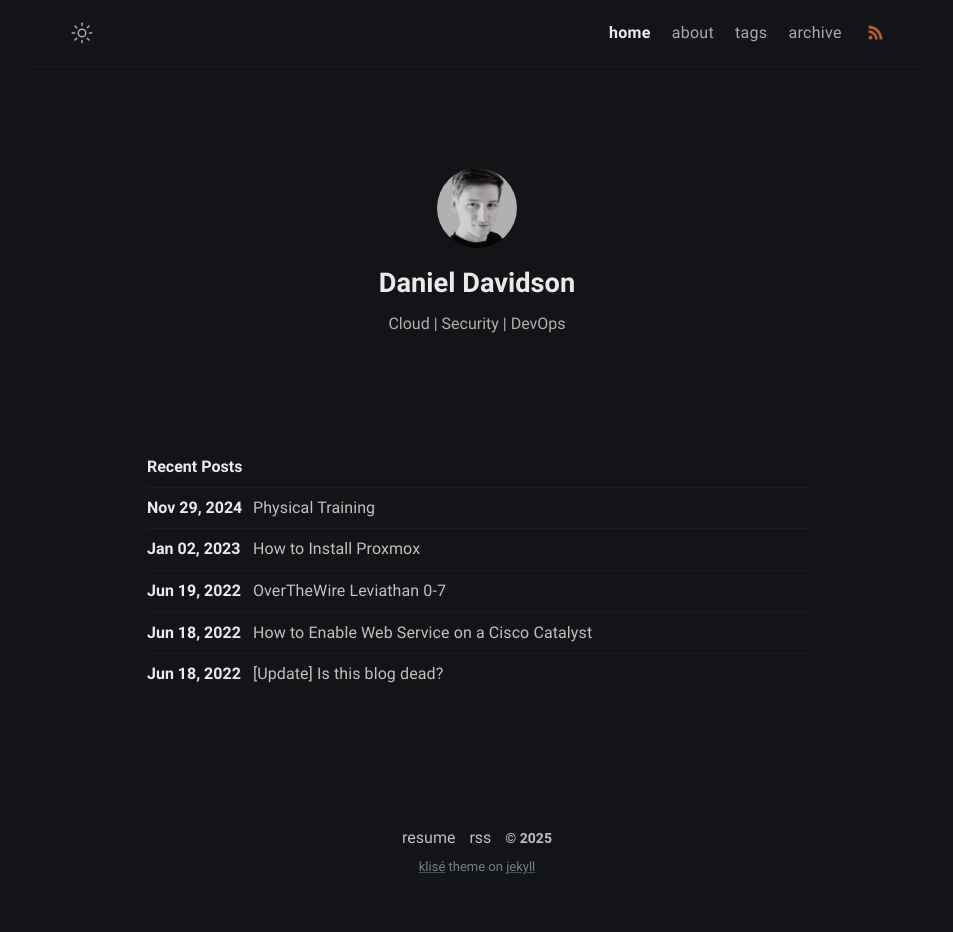
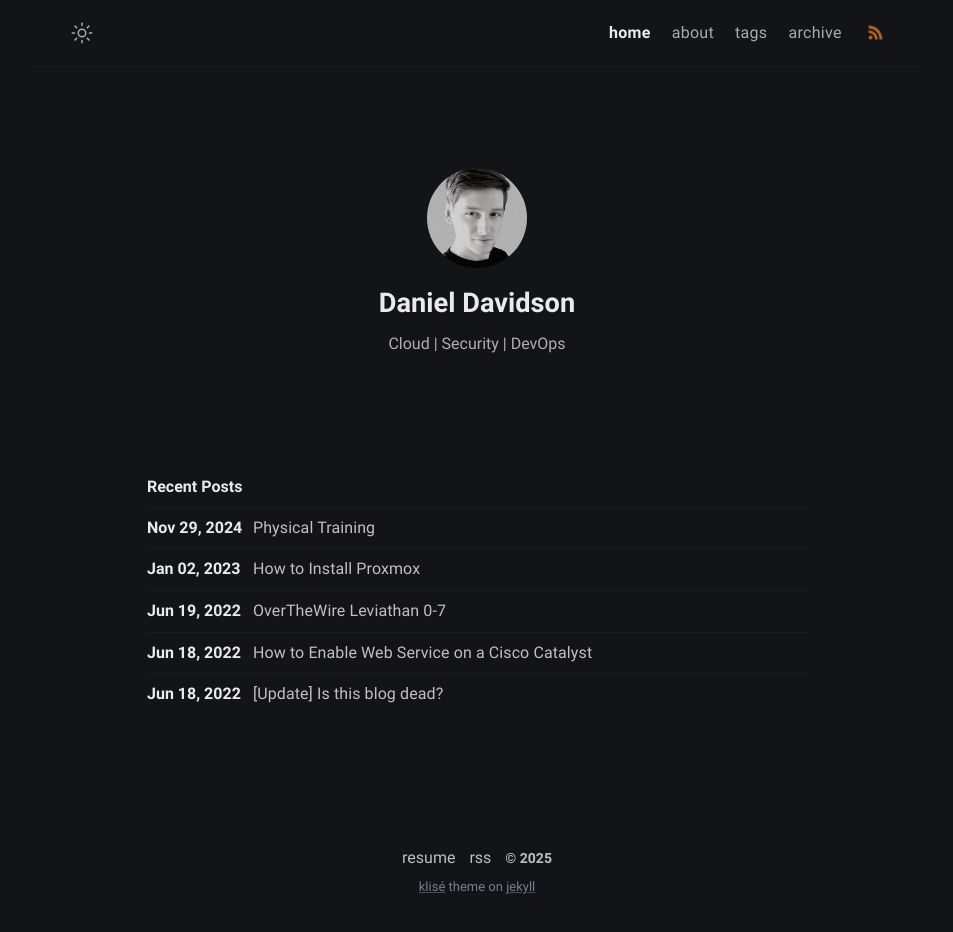
Before and after one commit to dadavidson/dadavidson-blog, a Jekyll site: the page built from index.md, in a window 1280 px wide. Shown: the whole page, without its empty margins (163-1116 px from the left). Built offline with Jekyll 4.4.1, drawn with Linux system fonts in a browser that asks for light colours.

Commit message:
Update _layout.scss

```diff
--- a/_sass/klise/_layout.scss
+++ b/_sass/klise/_layout.scss
@@ -190,8 +190,10 @@
   }
 
   .author-avatar {
-    width: 80px;
-    height: 80px;
+    // width: 70px; default
+    // height: 70px; default
+    width: 100px;
+    height: 100px;
     border-radius: 100%;
     user-select: none;
     background-color: $black;
```
